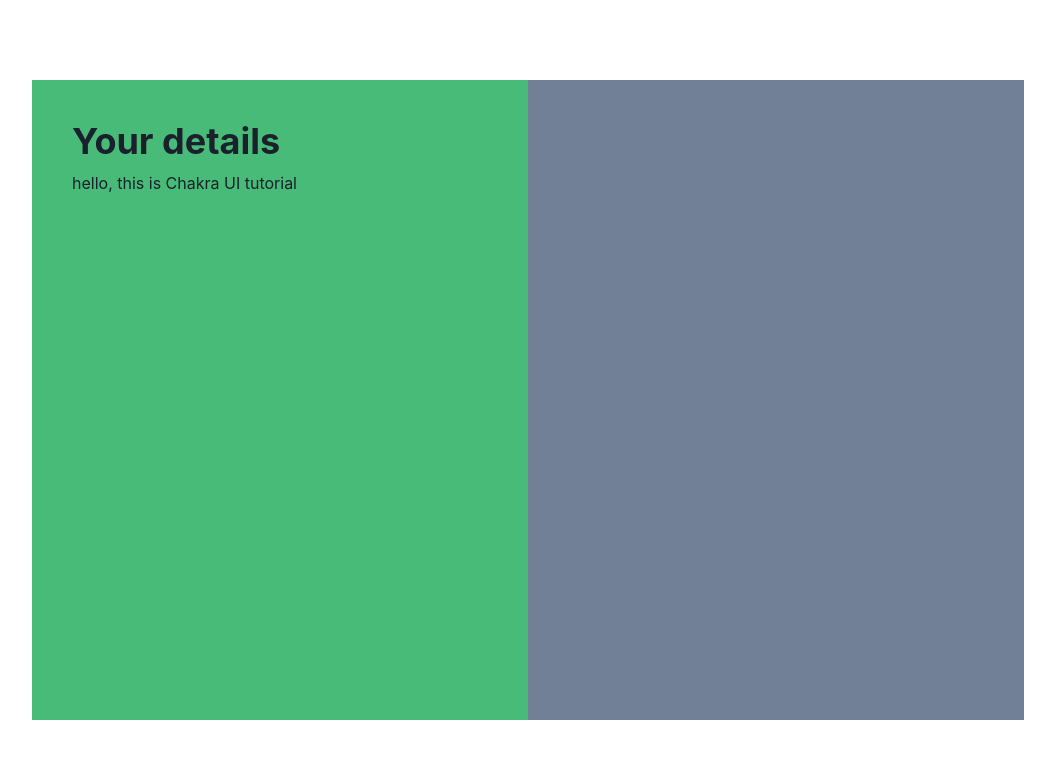
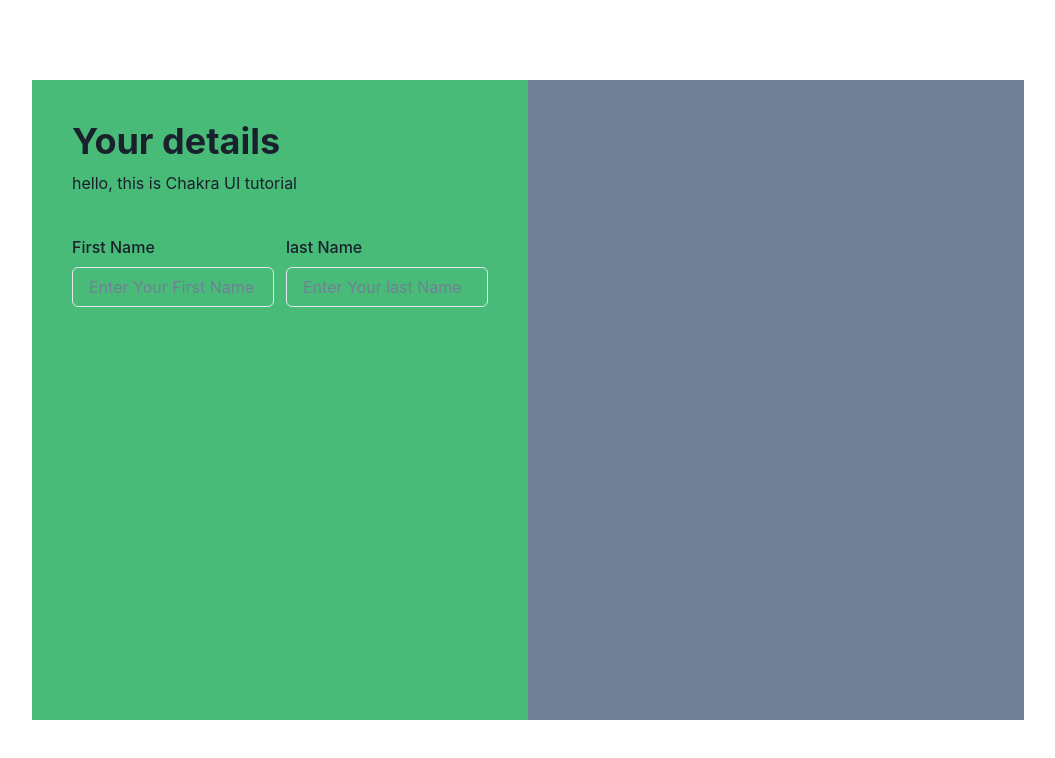
Before and after one commit to ravidhwn01/Chakra-UI, a React (Create React App) app in the folder chakra/: page / in a window 1280 px wide. Shown: the top 758 px of the page, without its empty margins (112-1167 px from the left). Built offline with nearby package versions, Linux system fonts and the light colour scheme.

Commit message:
grid component

```diff
--- a/chakra/src/App.js
+++ b/chakra/src/App.js
@@ -1,23 +1,54 @@
-import { Container, Flex, Heading, Text, VStack } from "@chakra-ui/react";
-
+import {
+  Container,
+  Flex,
+  FormControl,
+  FormLabel,
+  GridItem,
+  Heading,
+  Input,
+  SimpleGrid,
+  Text,
+  VStack,
+} from "@chakra-ui/react";
 
 function App() {
   return (
     <Container maxWidth="container.lg">
-     <Flex h="100vh" py={20}>
-
-      <VStack bg={"green.400"} w="full" p={10} spacing = {10} align = "flex-start" >
-      <VStack align={"flex-start" } spacing = {2} >
-
-      <Heading>Your details</Heading>
-      <Text>hello, this is  Chakra UI  tutorial</Text>
-      </VStack>
-
-      </VStack>
-      <VStack bg={"gray.500"} w="full" p={10} spacing = {10} align = "flex-start" >
-      </VStack>
-
-     </Flex>
+      <Flex h="100vh" py={20}>
+        <VStack
+          bg={"green.400"}
+          w="full"
+          p={10}
+          spacing={10}
+          align="flex-start"
+        >
+          <VStack align={"flex-start"} spacing={2}>
+            <Heading>Your details</Heading>
+            <Text>hello, this is Chakra UI tutorial</Text>
+          </VStack>
+          <SimpleGrid columns={2} columnGap={3} rowGap={2}>
+            <GridItem colSpan={1}>
+              <FormControl>
+                <FormLabel>First Name</FormLabel>
+                <Input placeholder="Enter Your First Name" />
+              </FormControl>
+            </GridItem>
+            <GridItem colSpan={1}>
+              <FormControl>
+                <FormLabel>last Name</FormLabel>
+                <Input placeholder="Enter Your last Name" />
+              </FormControl>
+            </GridItem>
+          </SimpleGrid>
+        </VStack>
+        <VStack
+          bg={"gray.500"}
+          w="full"
+          p={10}
+          spacing={10}
+          align="flex-start"
+        ></VStack>
+      </Flex>
     </Container>
   );
 }
```
